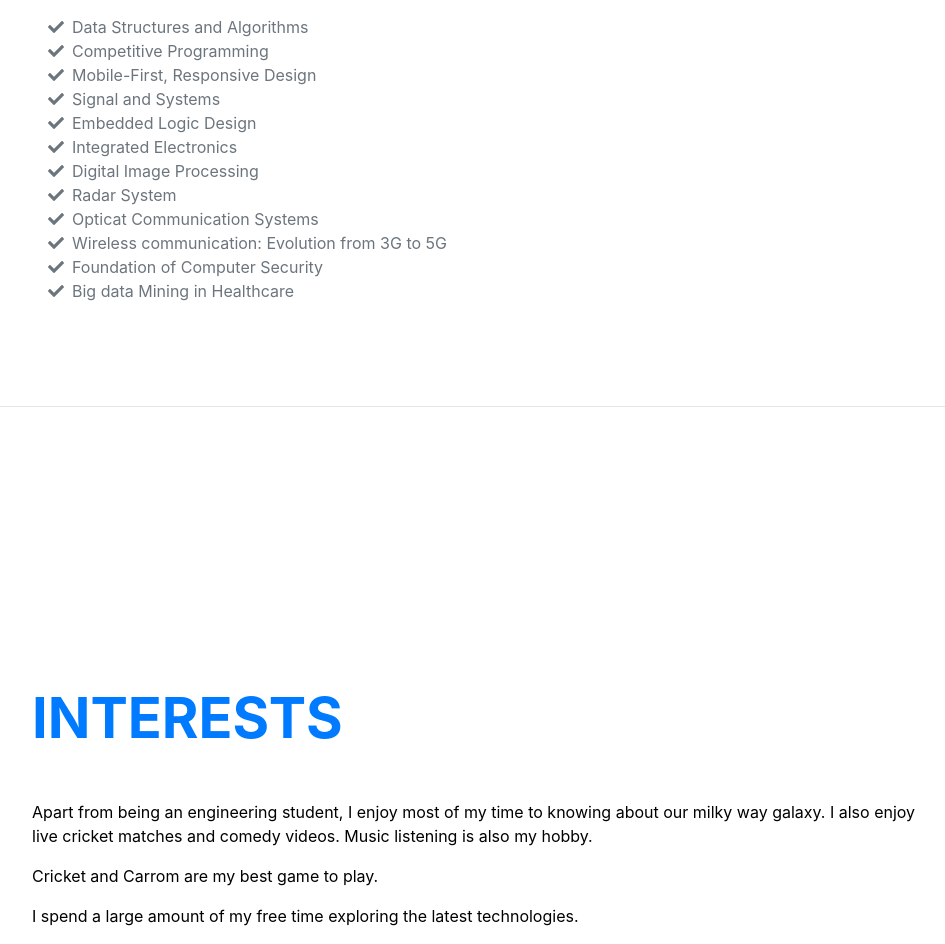
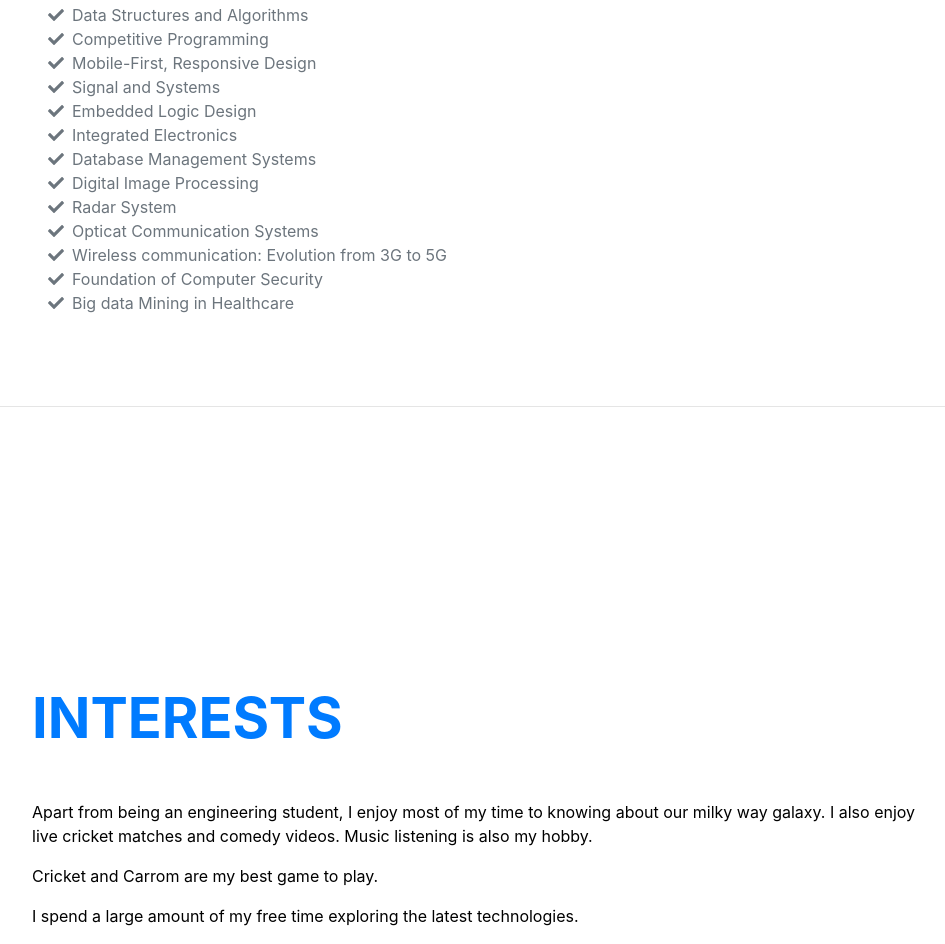
Before and after one commit to jaiklen/Portfolio, a plain HTML site: page index.html in a window 1280 px wide. Shown: the part 2129-3073 px from the top of the page, without its empty margins (288-1233 px from the left). Drawn offline with nearby package versions, Linux system fonts and the light colour scheme; a web font is replaced by a local one.

Commit message:
Update index.html

```diff
--- a/index.html
+++ b/index.html
@@ -199,6 +199,12 @@
                         <span class="fa-li"><i class="fas fa-check"></i></span>
                         Integrated Electronics
                     </li>
+
+                    <li>
+                        <span class="fa-li"><i class="fas fa-check"></i></span>
+                        Database Management Systems
+                    </li>
+
                     <li>
                         <span class="fa-li"><i class="fas fa-check"></i></span>
                         Digital Image Processing
```
